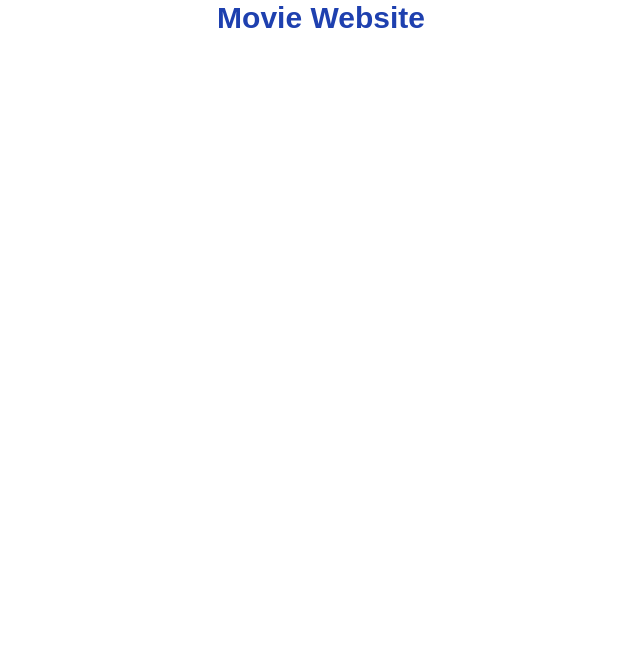
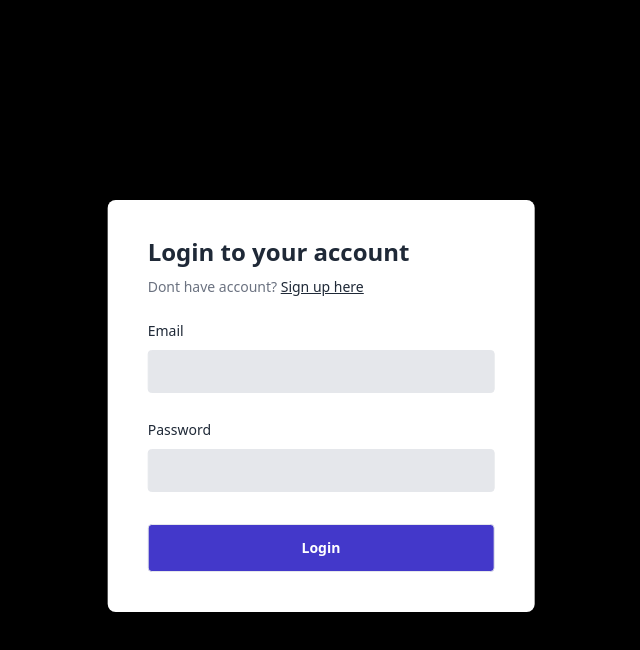
Before and after one commit to Soso-C/MovieDB_Website, a React (Create React App) app: page / in a window 1280 px wide. Shown: the top 650 px of the page, without its empty margins (319-959 px from the left). Built offline with nearby package versions, Linux system fonts and the light colour scheme.

Commit message:
add modalconnect / loginpage / signup page

```diff
--- a/src/App.js
+++ b/src/App.js
@@ -1,12 +1,19 @@
 import React from "react";
+import {
+  BrowserRouter as Router,
+  Routes,
+  Route,
+  Navigate,
+} from "react-router-dom";
+import ModalConnect from "./components/modalConnect/ModalConnect";
 
 const App = () => {
   return (
-    <>
-      <h1 className="text-3xl text-blue-800 font-bold text-center font-mserrat">
-        Movie Website
-      </h1>
-    </>
+    <Router>
+      <Routes>
+        <Route path="/" element={<ModalConnect />} />
+      </Routes>
+    </Router>
   );
 };
 
--- /dev/null
+++ b/src/components/modalConnect/Login/Login.js
@@ -0,0 +1,56 @@
+import React, { useState } from "react";
+
+function Login({ toggle }) {
+  const [email, setEmail] = useState("");
+  const [password, setPassword] = useState("");
+
+  return (
+    <div className="h-screen bg-black w-full py-12 px-4">
+      <div className="flex flex-col items-center justify-center">
+        <div className="bg-white shadow rounded-lg lg:w-1/3 md:w-1/2 w-[90%] p-10 absolute top-[25%] left-1/2 -translate-x-1/2">
+          <p className="text-2xl font-extrabold leading-6 text-gray-800">
+            Login to your account
+          </p>
+          <p className="text-sm mt-4 font-medium leading-none text-gray-500">
+            Dont have account?{" "}
+            <span
+              className="text-sm font-medium leading-none underline text-gray-800 cursor-pointer hover:text-blue-800"
+              onClick={toggle}
+            >
+              {" "}
+              Sign up here
+            </span>
+          </p>
+          <div className="mt-6">
+            <label className="text-sm font-medium leading-none text-gray-800">
+              Email
+            </label>
+            <input
+              type="email"
+              className="bg-gray-200 border rounded focus:outline-none text-xs font-medium leading-none text-gray-800 py-3 w-full pl-3 mt-2"
+            />
+          </div>
+          <div className="mt-6  w-full">
+            <label className="text-sm font-medium leading-none text-gray-800">
+              Password
+            </label>
+            <div className="relative flex items-center justify-center">
+              <input
+                aria-label="enter Password"
+                type="password"
+                className="bg-gray-200 border rounded focus:outline-none text-xs font-medium leading-none text-gray-800 py-3 w-full pl-3 mt-2"
+              />
+            </div>
+          </div>
+          <div className="mt-8">
+            <button className="focus:ring-2 focus:ring-offset-2 focus:ring-indigo-700 text-sm font-semibold leading-none text-white focus:outline-none bg-indigo-700 border rounded hover:bg-indigo-600 py-4 w-full">
+              Login
+            </button>
+          </div>
+        </div>
+      </div>
+    </div>
+  );
+}
+
+export default Login;
--- /dev/null
+++ b/src/components/modalConnect/ModalConnect.js
@@ -0,0 +1,23 @@
+import React, { useState } from "react";
+import Login from "./Login/Login";
+import Signup from "./Signup/Signup";
+
+const ModalConnect = () => {
+  const [toggleLogin, setToggleLogin] = useState(true);
+
+  const toggleLog = () => {
+    setToggleLogin(!toggleLogin);
+  };
+
+  return (
+    <>
+      {toggleLogin ? (
+        <Login toggle={toggleLog} />
+      ) : (
+        <Signup toggle={toggleLog} />
+      )}
+    </>
+  );
+};
+
+export default ModalConnect;
--- /dev/null
+++ b/src/components/modalConnect/Signup/Signup.js
@@ -0,0 +1,66 @@
+import React, { useState } from "react";
+
+function Signup({ toggle }) {
+  const [email, setEmail] = useState("");
+  const [password, setPassword] = useState("");
+
+  return (
+    <div className="h-screen bg-black w-full py-12 px-4">
+      <div className="flex flex-col items-center justify-center">
+        <div className="bg-white shadow rounded-lg lg:w-1/3 md:w-1/2 w-[90%] p-10 absolute top-[25%] left-1/2 -translate-x-1/2">
+          <p className="text-2xl font-extrabold leading-6 text-gray-800">
+            Login to your account
+          </p>
+          <p className="text-sm mt-4 font-medium leading-none text-gray-500">
+            Dont have account?{" "}
+            <span
+              onClick={toggle}
+              className="text-sm font-medium leading-none underline text-gray-800 cursor-pointer hover:text-blue-800"
+            >
+              {" "}
+              Sign up here
+            </span>
+          </p>
+          <div className="mt-6">
+            <label className="text-sm font-medium leading-none text-gray-800">
+              Email
+            </label>
+            <input
+              type="email"
+              className="bg-gray-200 border rounded focus:outline-none text-xs font-medium leading-none text-gray-800 py-3 w-full pl-3 mt-2"
+            />
+          </div>
+          <div className="mt-6  w-full">
+            <label className="text-sm font-medium leading-none text-gray-800">
+              Password
+            </label>
+            <div className="relative flex items-center justify-center">
+              <input
+                type="password"
+                className="bg-gray-200 border rounded focus:outline-none text-xs font-medium leading-none text-gray-800 py-3 w-full pl-3 mt-2"
+              />
+            </div>
+          </div>
+          <div className="mt-6  w-full">
+            <label className="text-sm font-medium leading-none text-gray-800">
+              Confirm Password
+            </label>
+            <div className="relative flex items-center justify-center">
+              <input
+                type="password"
+                className="bg-gray-200 border rounded focus:outline-none text-xs font-medium leading-none text-gray-800 py-3 w-full pl-3 mt-2"
+              />
+            </div>
+          </div>
+          <div className="mt-8">
+            <button className="focus:ring-2 focus:ring-offset-2 focus:ring-indigo-700 text-sm font-semibold leading-none text-white focus:outline-none bg-indigo-700 border rounded hover:bg-indigo-600 py-4 w-full">
+              Signup
+            </button>
+          </div>
+        </div>
+      </div>
+    </div>
+  );
+}
+
+export default Signup;
```
Also changed, not shown: src/components/Navbar/Navbar.js (added).
